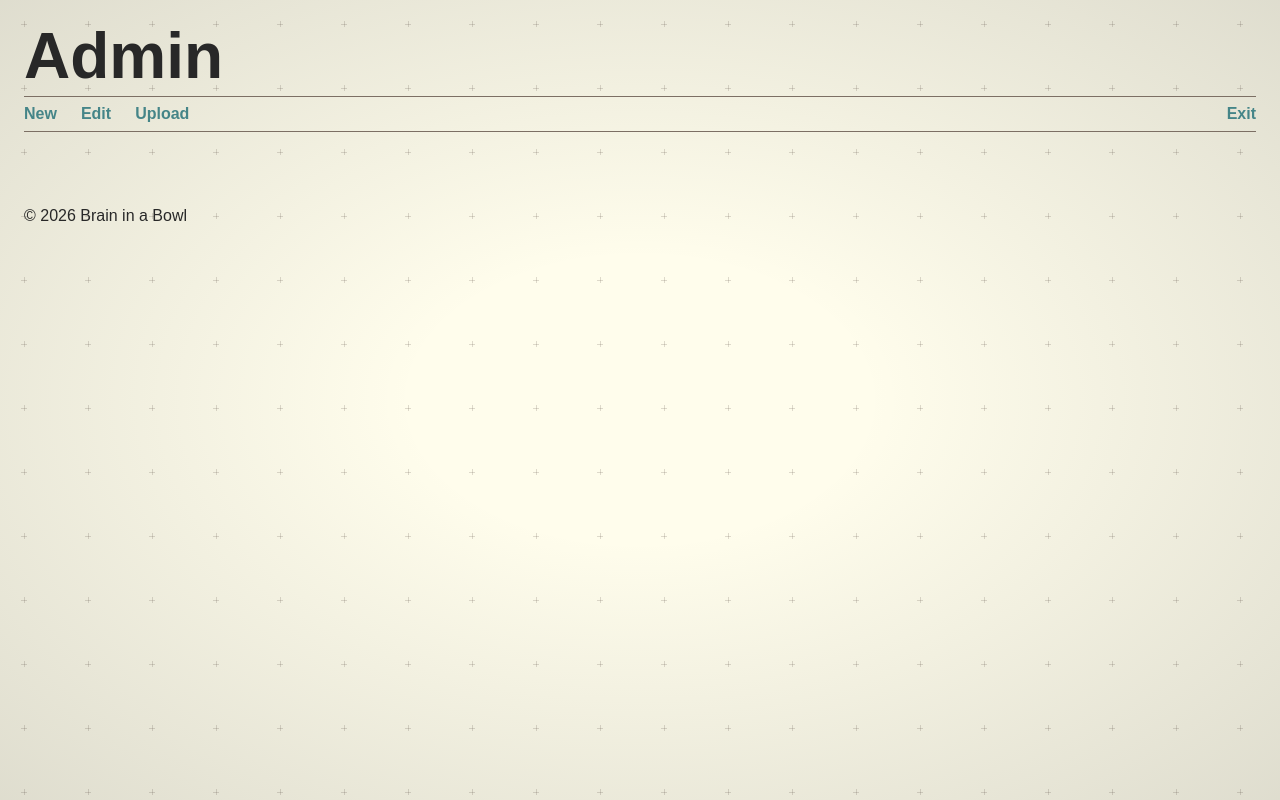
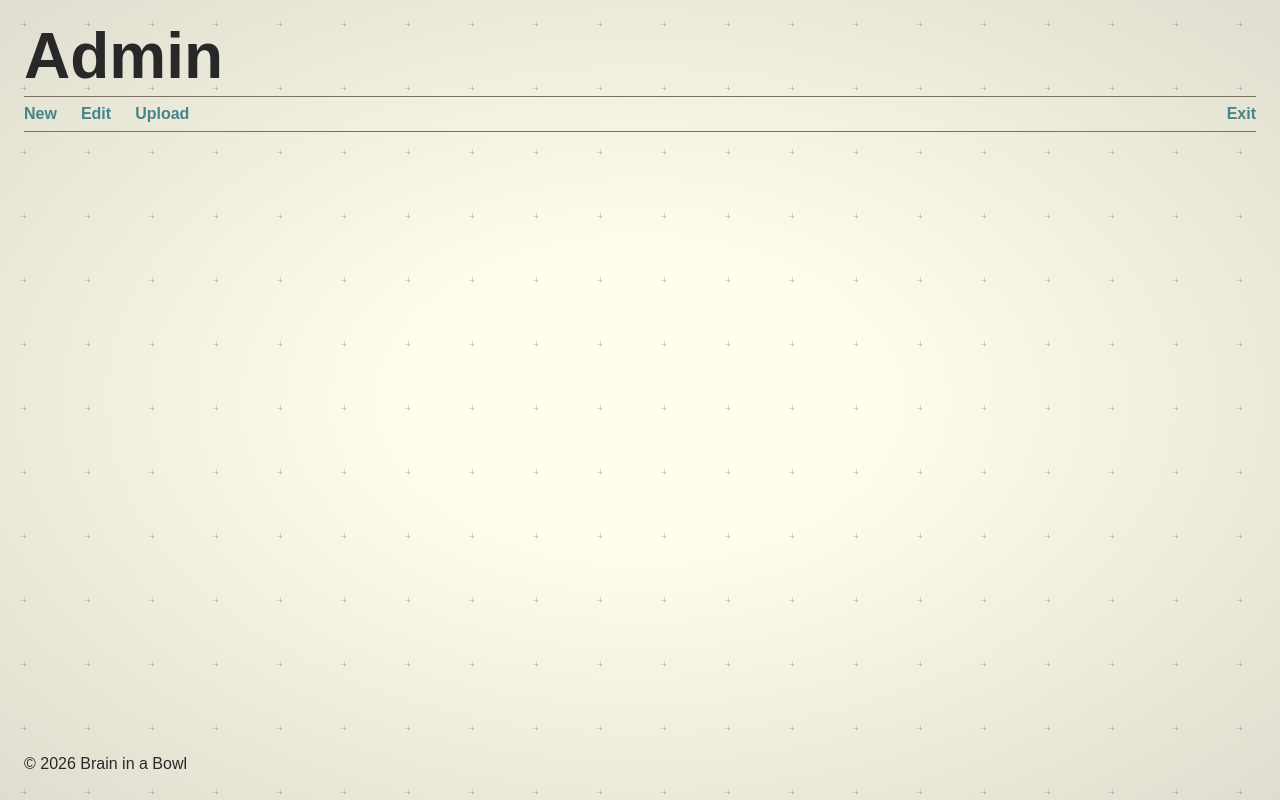
Before and after one commit to BraininaBowl/biab26.1, a Nuxt app: page /admin in a window 1280 px wide. Built offline with nearby package versions, Linux system fonts and the light colour scheme.

Commit message:
Console error fix

```diff
--- a/app/app.vue
+++ b/app/app.vue
@@ -1,5 +1,5 @@
 <template>
-    <NuxtLayout class="layout" />
+    <NuxtLayout />
 </template>
 
 <script setup>
@@ -150,7 +150,7 @@ a:not(.clear):hover::before {
   opacity: 1;
 }
 
-.layout {
+#__nuxt, .layout {
   display: flex;
   flex-direction: column;
   min-height: 100vh;
--- a/nuxt.config.ts
+++ b/nuxt.config.ts
@@ -19,6 +19,7 @@ export default defineNuxtConfig({
       images: {
         driver: "fs",
         base: "server/data/images",
+        ignore: ".*",
       },
     },
   },
```
